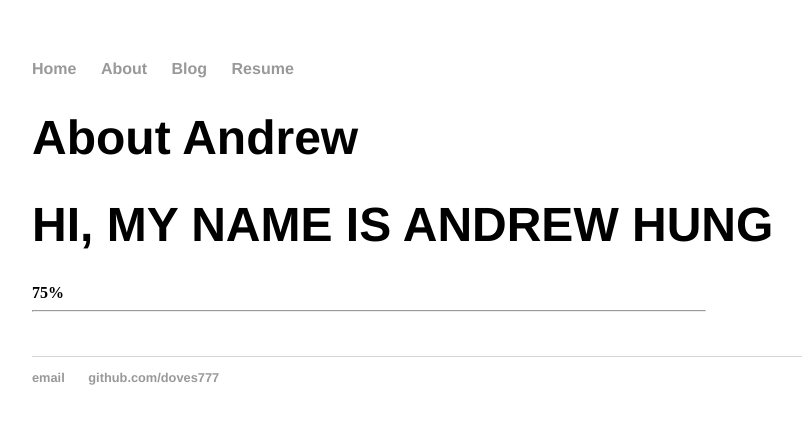
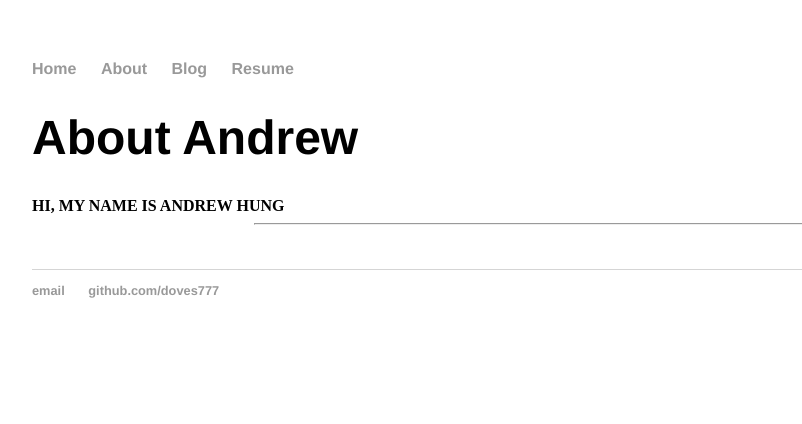
Before and after one commit to emilymoy/doves777.github.io, a Jekyll site: the page built from about/index.html, in a window 1280 px wide. Shown: the top 424 px of the page, without its empty margins (160-962 px from the left). Built offline with Jekyll 4.4.1, drawn with Linux system fonts in a browser that asks for light colours.

Commit message:
Update index.html

```diff
--- a/about/index.html
+++ b/about/index.html
@@ -6,8 +6,7 @@ title: About Andrew
 <h1>{{ page.title }}</h1>
 
 <div class="blurb">
-  <h1>HI, MY NAME IS ANDREW HUNG</h1>
-  <b>75%</b>
-<hr width=75%  align=left>
+  <b>HI, MY NAME IS ANDREW HUNG</b>
+<hr width=75%  align=right>
 <br><br>
 </div><!-- /.blurb -->
```
